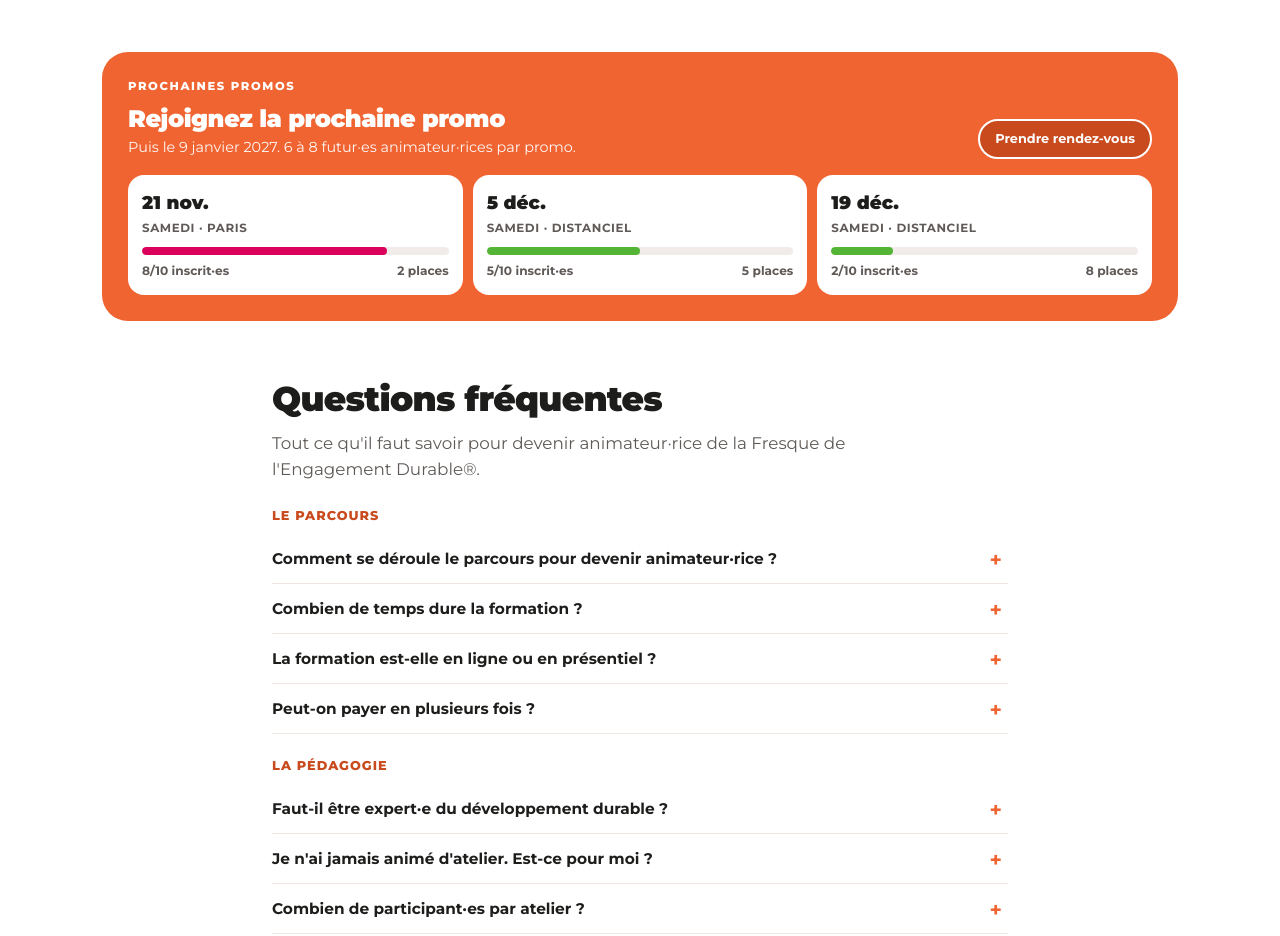
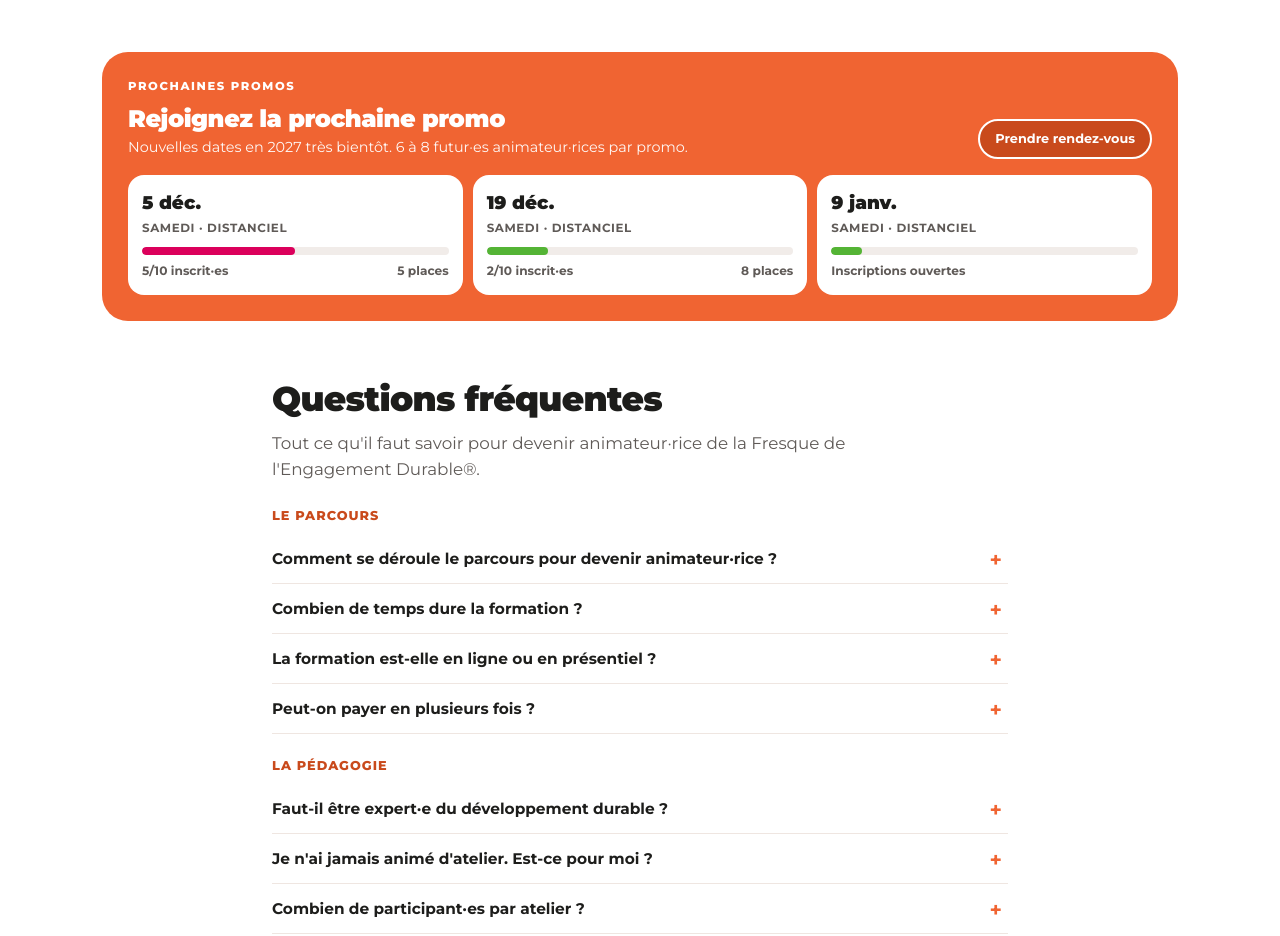
Before and after one commit to anais-abh/site-fresque-engagement-durable, a plain HTML site: page devenir-animateur/index.html in a window 1280 px wide. Shown: the part 5000-5936 px from the top of the page. Drawn offline with Linux system fonts and the light colour scheme; a script that the page names is missing.

Commit message:
Mise à jour des prochaines sessions de formation (5 déc., 19 déc., 9 janv.)
Co-Authored-By: Claude Opus 5.5 <noreply@anthropic.com>
Claude-Session: https://claude.ai/code/session_01NBf1roJifwtuoQeN68jWju

```diff
--- a/devenir-animateur/index.html
+++ b/devenir-animateur/index.html
@@ -531,11 +531,11 @@ footer .leg a{color:inherit;opacity:.85}
 
 <section id="sessions" style="padding-top:8px"><div class="wrap">
   <div class="bande">
-    <div class="row"><div><span class="k" style="color:#fff">Prochaines promos</span><h2>Rejoignez la prochaine promo</h2><p style="opacity:.95;font-size:.9rem;margin-top:4px">Puis le 9 janvier 2027. 6 à 8 futur·es animateur·rices par promo.</p></div><a class="btn cta-a-d" href="https://calendly.com/clement-institut-citoyen/30min" target="_blank" rel="noopener">Prendre rendez-vous</a></div>
+    <div class="row"><div><span class="k" style="color:#fff">Prochaines promos</span><h2>Rejoignez la prochaine promo</h2><p style="opacity:.95;font-size:.9rem;margin-top:4px">Nouvelles dates en 2027 très bientôt. 6 à 8 futur·es animateur·rices par promo.</p></div><a class="btn cta-a-d" href="https://calendly.com/clement-institut-citoyen/30min" target="_blank" rel="noopener">Prendre rendez-vous</a></div>
     <div class="ses">
-  <div class="se"><b>21 nov.</b><small>Samedi · Paris</small><div class="jg h"><i data-fill="80"></i></div><div class="pl"><span>8/10 inscrit·es</span><span>2 places</span></div></div>
-  <div class="se"><b>5 déc.</b><small>Samedi · Distanciel</small><div class="jg"><i data-fill="50"></i></div><div class="pl"><span>5/10 inscrit·es</span><span>5 places</span></div></div>
+  <div class="se"><b>5 déc.</b><small>Samedi · Distanciel</small><div class="jg h"><i data-fill="50"></i></div><div class="pl"><span>5/10 inscrit·es</span><span>5 places</span></div></div>
   <div class="se"><b>19 déc.</b><small>Samedi · Distanciel</small><div class="jg"><i data-fill="20"></i></div><div class="pl"><span>2/10 inscrit·es</span><span>8 places</span></div></div>
+  <div class="se"><b>9 janv.</b><small>Samedi · Distanciel</small><div class="jg"><i data-fill="10"></i></div><div class="pl"><span>Inscriptions ouvertes</span><span></span></div></div>
 </div>
   </div>
 </div></section>
```
Also changed, not shown: 404.html (+1 -1 lines), index.html (+1 -1 lines).
